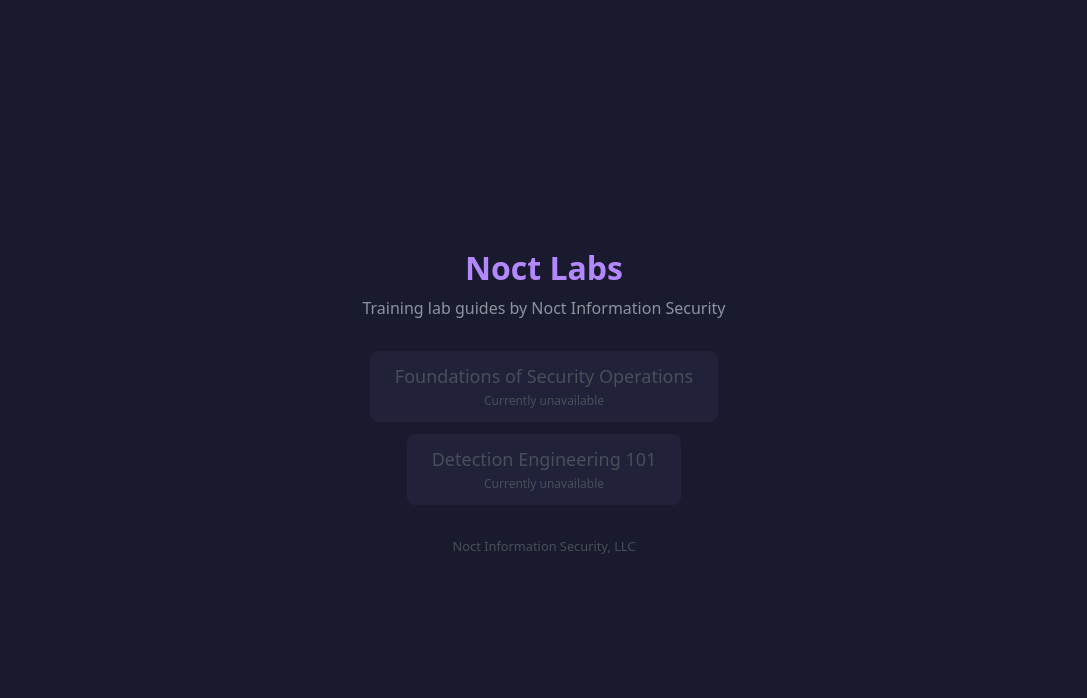
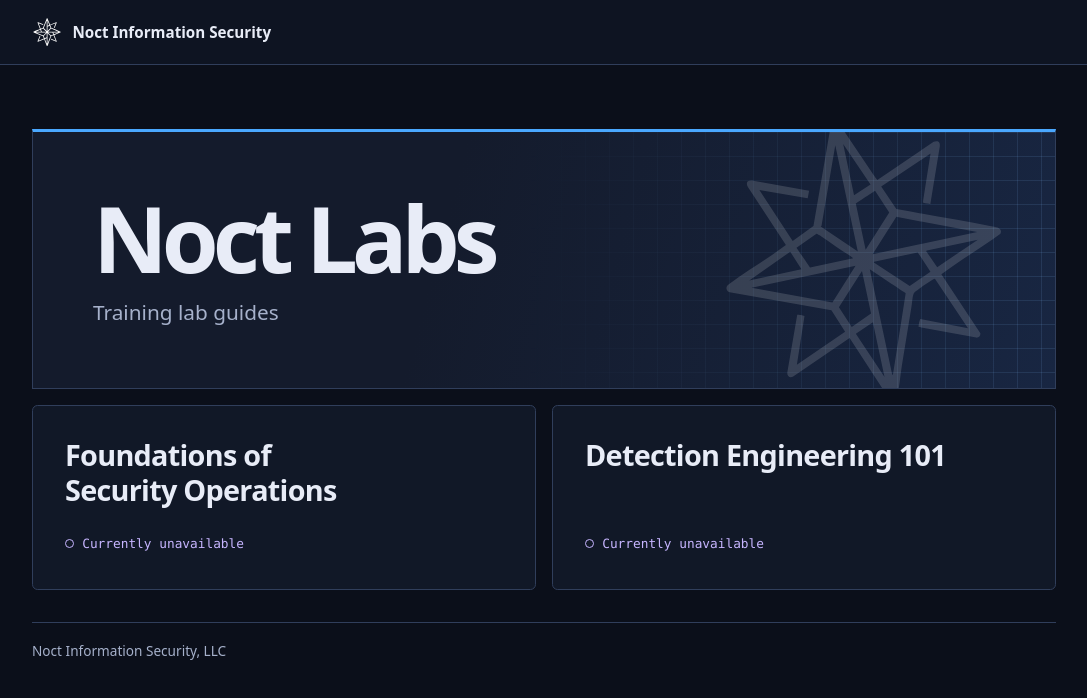
Before and after one commit to Nynir/Nynir.github.io, a plain HTML site: page index.html in a window 1280 px wide. Shown: the whole page, without its empty margins (96-1183 px from the left). Drawn offline with Linux system fonts and the light colour scheme; no server answers.

Commit message:
Refresh the Noct Labs course directory

```diff
--- a/index.html
+++ b/index.html
@@ -3,91 +3,270 @@
 <head>
   <meta charset="utf-8">
   <meta name="viewport" content="width=device-width, initial-scale=1">
+  <meta name="theme-color" content="#0b0f1a">
   <title>Noct Information Security - Labs</title>
+  <link rel="icon" href="noct-logo.svg" type="image/svg+xml">
   <style>
-    * { margin: 0; padding: 0; box-sizing: border-box; }
+    :root {
+      color-scheme: dark;
+      --background: #0b0f1a;
+      --surface: #111827;
+      --border: #303e5b;
+      --text: #e8ecf7;
+      --muted: #a6b1cb;
+      --signal: #86c4ff;
+      --lab: #c7b5ff;
+      --mono: ui-monospace, "SFMono-Regular", Consolas, monospace;
+    }
+
+    * { box-sizing: border-box; }
+
     body {
-      font-family: system-ui, -apple-system, sans-serif;
-      display: flex; align-items: center; justify-content: center;
-      min-height: 100vh;
-      background: #1a1a2e; color: #c9d1d9;
+      margin: 0;
+      background: var(--background);
+      color: var(--text);
+      font: 1rem/1.5 system-ui, sans-serif;
     }
-    .card {
-      text-align: center; padding: 3rem; max-width: 600px;
+
+    .frame {
+      width: min(100% - 2.5rem, 64rem);
+      margin-inline: auto;
     }
-    h1 { color: #b388ff; margin-bottom: 0.5rem; font-size: 2rem; }
-    .subtitle { color: #8b949e; margin-bottom: 2rem; }
-    .courses { list-style: none; }
-    .courses li { margin: 0.75rem 0; }
-    .courses a {
-      color: #b388ff; text-decoration: none; font-size: 1.125rem;
-      padding: 0.75rem 1.5rem; display: inline-block;
-      border: 1px solid #30363d; border-radius: 8px;
-      background: #21213a; transition: all 0.2s;
+
+    header {
+      border-bottom: 1px solid var(--border);
+      background: #0e1422;
     }
-    .courses a:hover:not(.unavailable) {
-      background: #2d2b55; border-color: #b388ff;
+
+    .brand {
+      display: flex;
+      align-items: center;
+      gap: .65rem;
+      min-height: 4rem;
+      font-size: .95rem;
+      font-weight: 650;
     }
-    .courses a.unavailable {
-      color: #484f58; border-color: #21213a; cursor: default;
+
+    .brand img { flex: none; }
+
+    main { padding-block: clamp(1.75rem, 5vw, 4.5rem) 2rem; }
+
+    .intro {
+      position: relative;
+      isolation: isolate;
+      overflow: hidden;
+      padding: clamp(1.5rem, 5vw, 3.75rem);
+      border: 1px solid var(--border);
+      border-top: 3px solid #4aa8ff;
+      background: linear-gradient(105deg, #141b2c 40%, #182642);
+    }
+
+    .intro::before,
+    .intro::after {
+      content: "";
+      position: absolute;
+      z-index: -1;
       pointer-events: none;
     }
-    .courses a .status {
-      display: block; font-size: 0.75rem; margin-top: 0.25rem;
-      color: #484f58;
+
+    .intro::before {
+      inset: 0;
+      background-image: linear-gradient(#86c4ff20 1px, transparent 1px),
+                        linear-gradient(90deg, #86c4ff20 1px, transparent 1px);
+      background-size: 1.5rem 1.5rem;
+      mask-image: linear-gradient(90deg, transparent 48%, #000);
     }
-    .footer { margin-top: 2rem; color: #484f58; font-size: 0.8rem; }
+
+    .intro::after {
+      width: clamp(11rem, 24vw, 20rem);
+      aspect-ratio: 1;
+      inset-inline-end: clamp(-3.5rem, 3vw, 3.5rem);
+      top: 50%;
+      transform: translateY(-50%) rotate(-12deg);
+      background: url("noct-logo.svg") center / contain no-repeat;
+      opacity: .14;
+    }
+
+    h1 {
+      margin: 0;
+      font-size: clamp(2.75rem, 8vw, 5.75rem);
+      font-weight: 750;
+      letter-spacing: -.065em;
+      line-height: 1;
+    }
+
+    .intro p {
+      margin: .8rem 0 0;
+      color: var(--muted);
+      font-size: clamp(1.05rem, 2vw, 1.3rem);
+    }
+
+    .courses {
+      display: grid;
+      grid-template-columns: repeat(2, minmax(0, 1fr));
+      gap: 1rem;
+      margin: 1rem 0 0;
+      padding: 0;
+      list-style: none;
+    }
+
+    .course {
+      display: flex;
+      flex-direction: column;
+      justify-content: space-between;
+      gap: 1.5rem;
+      height: 100%;
+      padding: clamp(1.15rem, 3vw, 2rem);
+      border: 1px solid var(--border);
+      border-radius: .35rem;
+      background: var(--surface);
+      color: var(--text);
+      text-decoration: none;
+    }
+
+    .course[href]:hover,
+    .course[href]:focus {
+      border-color: var(--signal);
+      background: #17243a;
+    }
+
+    .course[href]:focus-visible {
+      outline: 3px solid var(--signal);
+      outline-offset: 4px;
+    }
+
+    .course-title {
+      max-width: 22ch;
+      font-size: clamp(1.25rem, 3vw, 1.8rem);
+      font-weight: 675;
+      letter-spacing: -.025em;
+      line-height: 1.2;
+      text-wrap: balance;
+    }
+
+    .course-meta {
+      display: flex;
+      align-items: center;
+      justify-content: space-between;
+      gap: .75rem;
+      min-height: 1.65rem;
+    }
+
+    .course-status {
+      display: inline-flex;
+      align-items: baseline;
+      gap: .5rem;
+      color: var(--signal);
+      font: .8rem/1.4 var(--mono);
+    }
+
+    .course[data-state="available"] .course-status::before,
+    .course[data-state="unavailable"] .course-status::before {
+      content: "";
+      flex: none;
+      width: .45rem;
+      height: .45rem;
+      border: 1px solid currentColor;
+      border-radius: 50%;
+    }
+
+    .course[data-state="available"] .course-status::before { background: currentColor; }
+
+    .course[data-state="checking"] .course-status { color: var(--muted); }
+
+    .course[data-state="unavailable"] .course-status { color: var(--lab); }
+
+    .course-arrow {
+      flex: none;
+      color: var(--signal);
+      font-size: 1.35rem;
+      line-height: 1;
+    }
+
+    .course:not([href]) .course-arrow { display: none; }
+
+    footer {
+      padding-block: 1.1rem 2rem;
+      border-top: 1px solid var(--border);
+      color: var(--muted);
+      font-size: .85rem;
+    }
+
+    @media (max-width: 36rem) {
+      .courses { grid-template-columns: 1fr; }
+      .intro::after { inset-inline-end: -2.25rem; }
+      .course-title { max-width: none; }
+    }
+
+    @media (forced-colors: active) {
+      .course[href] { color: LinkText; }
+      .course[href]:focus { outline-color: Highlight; }
+    }
   </style>
 </head>
 <body>
-  <div class="card">
-    <h1>Noct Labs</h1>
-    <p class="subtitle">Training lab guides by Noct Information Security</p>
-    <ul class="courses">
-      <li><a href="/Foundations-Of-SecOps/" data-course>Foundations of Security Operations</a></li>
-      <li><a href="/Detection-Engineering-101/" data-course>Detection Engineering 101</a></li>
+  <header>
+    <div class="frame brand">
+      <img src="noct-logo.svg" alt="" width="30" height="30">
+      Noct Information Security
+    </div>
+  </header>
+  <main class="frame">
+    <div class="intro">
+      <h1>Noct Labs</h1>
+      <p>Training lab guides</p>
+    </div>
+    <ul class="courses" role="list">
+      <li>
+        <a class="course" href="/Foundations-Of-SecOps/" aria-labelledby="secops-title" aria-describedby="secops-status">
+          <span class="course-title" id="secops-title">Foundations of Security Operations</span>
+          <span class="course-meta">
+            <span class="course-status" id="secops-status" aria-live="polite">Open lab guide</span>
+            <span class="course-arrow" aria-hidden="true">→</span>
+          </span>
+        </a>
+      </li>
+      <li>
+        <a class="course" href="/Detection-Engineering-101/" aria-labelledby="de101-title" aria-describedby="de101-status">
+          <span class="course-title" id="de101-title">Detection Engineering 101</span>
+          <span class="course-meta">
+            <span class="course-status" id="de101-status" aria-live="polite">Open lab guide</span>
+            <span class="course-arrow" aria-hidden="true">→</span>
+          </span>
+        </a>
+      </li>
     </ul>
-    <p class="footer">Noct Information Security, LLC</p>
-  </div>
+  </main>
+  <footer class="frame">Noct Information Security, LLC</footer>
   <script>
-    document.querySelectorAll('a[data-course]').forEach(function(link) {
-      fetch(link.href, { method: 'HEAD', mode: 'no-cors' })
-        .then(function(res) {
-          if (!res.ok && res.status !== 0) {
-            markUnavailable(link);
-          }
-        })
-        .catch(function() {
-          markUnavailable(link);
-        });
+    document.querySelectorAll('.course[href]').forEach(checkCourse);
 
-      // Also check by loading the page content to detect the unpublish page
-      fetch(link.href)
-        .then(function(res) {
-          if (!res.ok) {
-            markUnavailable(link);
-            return;
-          }
-          return res.text();
-        })
-        .then(function(html) {
-          if (html && html.includes('Labs Currently Unavailable')) {
-            markUnavailable(link);
-          }
-        })
-        .catch(function() {
-          markUnavailable(link);
-        });
-    });
+    async function checkCourse(link) {
+      const status = link.querySelector('.course-status');
+      link.dataset.state = 'checking';
+      status.textContent = 'Checking availability…';
 
-    function markUnavailable(link) {
-      if (link.classList.contains('unavailable')) return;
-      link.classList.add('unavailable');
-      link.removeAttribute('href');
-      var status = document.createElement('span');
-      status.className = 'status';
-      status.textContent = 'Currently unavailable';
-      link.appendChild(status);
+      // HEAD checks reachability. A successful GET can still be the unpublished placeholder.
+      const checkHead = fetch(link.href, { method: 'HEAD', mode: 'no-cors' }).then(response => {
+        if (!response.ok && response.status !== 0) throw new Error('Course HEAD failed');
+      });
+      const checkPage = fetch(link.href).then(async response => {
+        if (!response.ok || (await response.text()).includes('Labs Currently Unavailable')) {
+          throw new Error('Course page unavailable');
+        }
+      });
+
+      try {
+        await Promise.all([checkHead, checkPage]);
+        link.dataset.state = 'available';
+        status.textContent = 'Available';
+      } catch {
+        link.dataset.state = 'unavailable';
+        link.removeAttribute('href');
+        link.removeAttribute('aria-labelledby');
+        link.removeAttribute('aria-describedby');
+        status.textContent = 'Currently unavailable';
+      }
     }
   </script>
 </body>
```
Also changed, not shown: noct-logo.svg (added).
